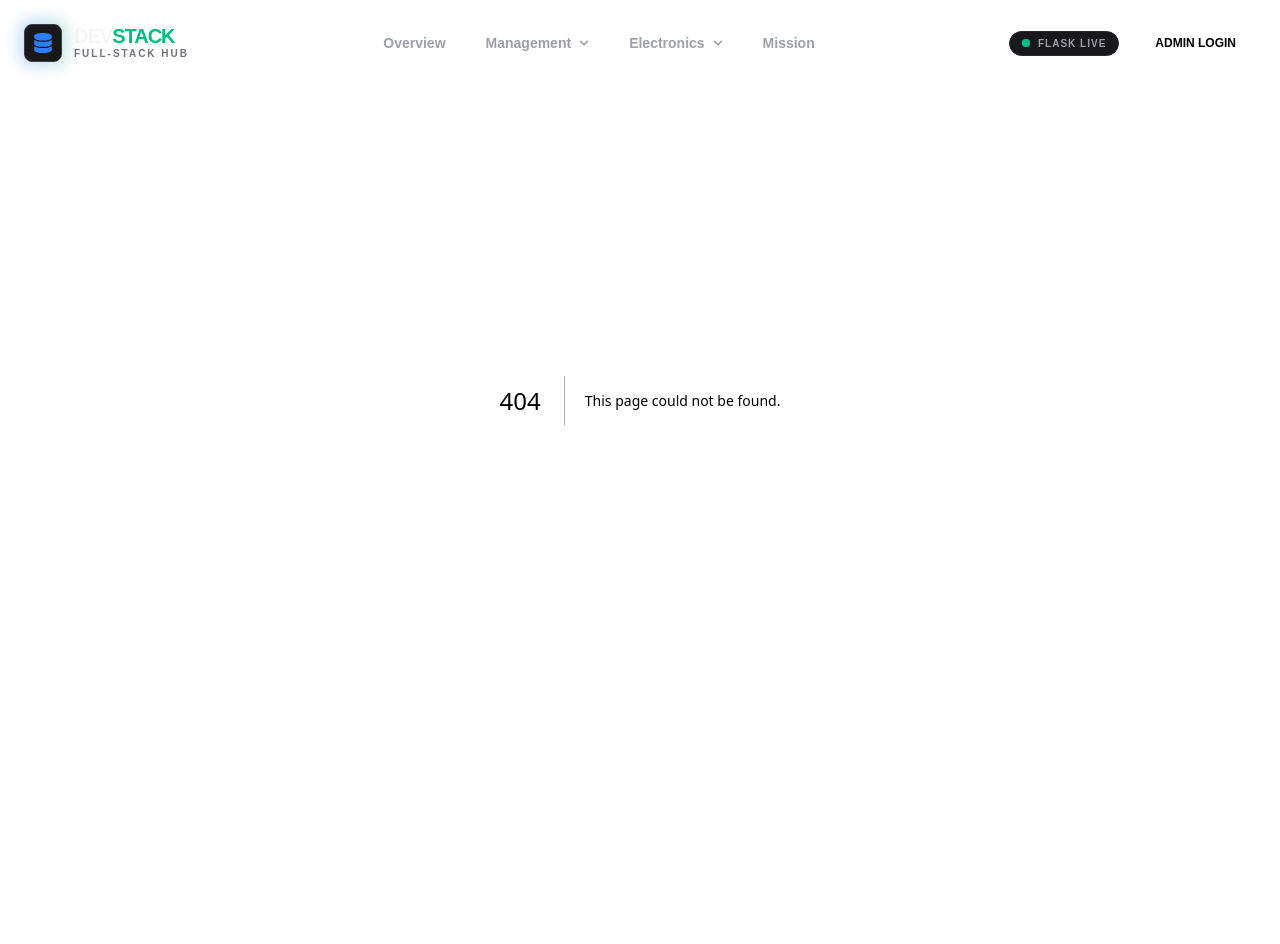
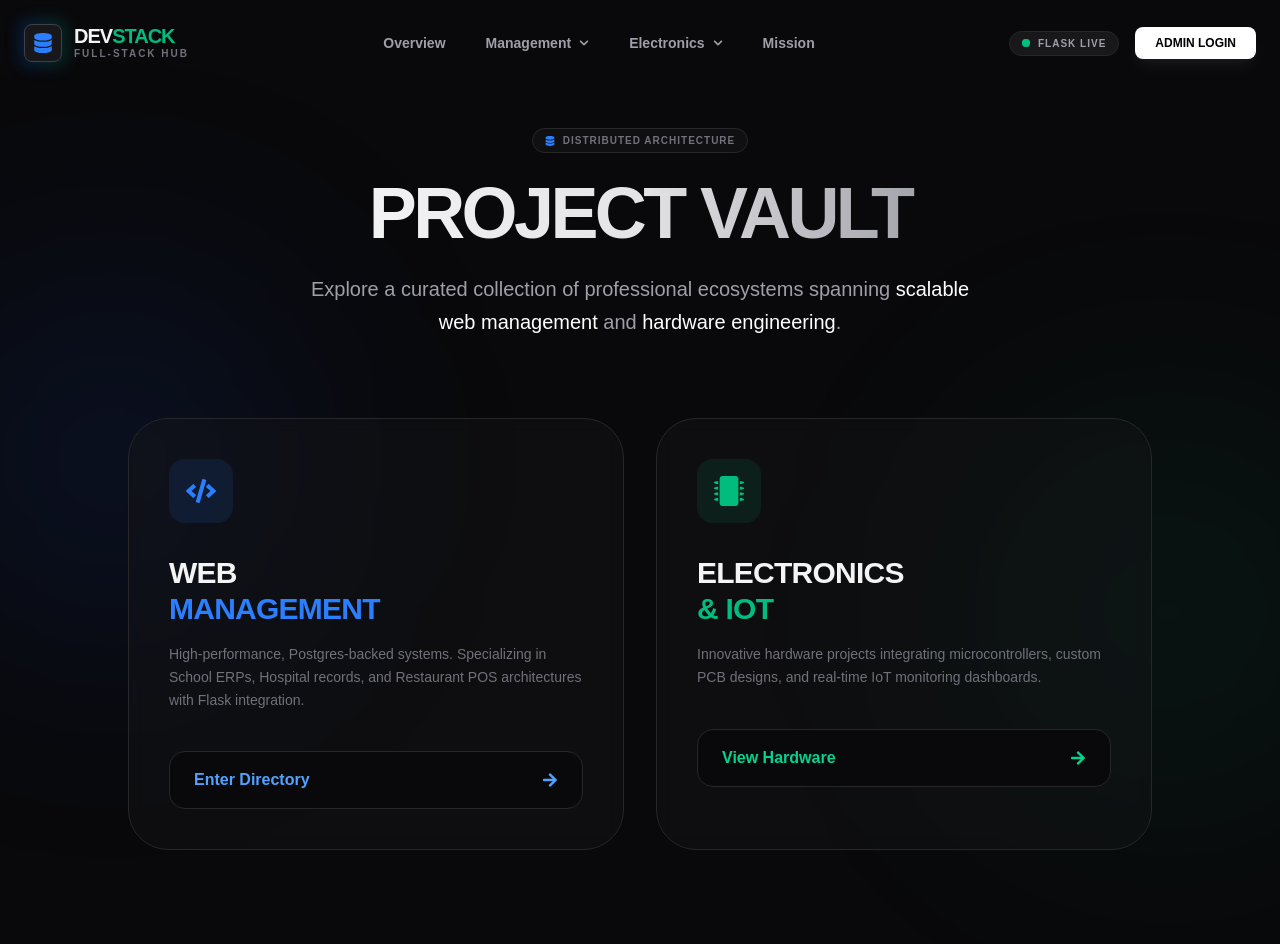
Before and after one commit to JaswanthVB/dev-stack, a Next.js app: page /projects in a window 1280 px wide. Before the commit this address had no page. Shown: the top 944 px of the page. Before the commit the page ends 800 px from the top, so only its background shows below. Built offline with nearby package versions, Linux system fonts and the light colour scheme.

Commit message:
Added login feature

```diff
--- a/app/layout.tsx
+++ b/app/layout.tsx
@@ -19,6 +19,6 @@ export default function RootLayout({
   );
 }
 export const metadata = {
-  title: 'School Portal',
-  description: 'Welcome to the School Portal for managing students and staff efficiently.',
+  title: 'Dev-Stack Vault',
+  description: 'Welcome to the Dev-Stack Vault for managing development projects and resources efficiently.',
 };
--- a/app/page.tsx
+++ b/app/page.tsx
@@ -13,6 +13,7 @@ import {
   FaEnvelope,
   FaCodeBranch
 } from 'react-icons/fa';
+
 
 export default function Home() {
   return (
--- /dev/null
+++ b/app/projects/page.tsx
@@ -0,0 +1,93 @@
+'use client';
+
+import Link from 'next/link';
+import { FaArrowRight, FaCode, FaMicrochip, FaDatabase, FaBolt } from 'react-icons/fa';
+
+export default function ProjectsPage() {
+  return (
+    <main className="min-h-screen bg-zinc-950 text-zinc-100 pt-32 pb-20 px-6 relative overflow-hidden">
+
+      {/* Subtle Background Glows */}
+      <div className="absolute top-1/4 -left-20 w-96 h-96 bg-blue-600/10 rounded-full blur-[120px] pointer-events-none" />
+      <div className="absolute bottom-1/4 -right-20 w-96 h-96 bg-emerald-600/10 rounded-full blur-[120px] pointer-events-none" />
+
+      <div className="max-w-5xl mx-auto relative z-10">
+
+        {/* Header Section */}
+        <header className="mb-20 text-center">
+          <div className="inline-flex items-center gap-2 px-3 py-1 rounded-full border border-zinc-800 bg-zinc-900/50 text-zinc-500 text-[10px] font-bold tracking-widest uppercase mb-6">
+            <FaDatabase className="text-blue-500" /> Distributed Architecture
+          </div>
+          <h1 className="text-5xl md:text-7xl font-black tracking-tighter mb-6 bg-gradient-to-r from-white via-zinc-200 to-zinc-500 bg-clip-text text-transparent uppercase">
+            Project Vault
+          </h1>
+          <p className="text-zinc-400 text-lg md:text-xl max-w-2xl mx-auto leading-relaxed">
+            Explore a curated collection of professional ecosystems spanning
+            <span className="text-white"> scalable web management</span> and
+            <span className="text-white"> hardware engineering</span>.
+          </p>
+        </header>
+
+        {/* Categories Grid */}
+        <section className="grid grid-cols-1 md:grid-cols-2 gap-8">
+
+          {/* Web Management Card */}
+          <div className="group relative p-10 rounded-[2.5rem] bg-zinc-900/40 border border-zinc-800 hover:border-blue-500/50 transition-all duration-500 backdrop-blur-sm">
+            <div className="mb-8 w-16 h-16 rounded-2xl bg-blue-500/10 flex items-center justify-center text-blue-500 group-hover:scale-110 transition-transform">
+              <FaCode size={30} />
+            </div>
+            <h2 className="text-3xl font-black mb-4 uppercase tracking-tight">
+              Web <br /> <span className="text-blue-500">Management</span>
+            </h2>
+            <p className="text-zinc-500 leading-relaxed mb-10 text-sm">
+              High-performance, Postgres-backed systems. Specializing in School ERPs,
+              Hospital records, and Restaurant POS architectures with Flask integration.
+            </p>
+            <Link
+              href="/management"
+              className="flex items-center justify-between group/btn w-full px-6 py-4 bg-zinc-950 border border-zinc-800 rounded-2xl text-blue-400 font-bold hover:bg-blue-500 hover:text-white transition-all"
+            >
+              Enter Directory
+              <FaArrowRight className="group-hover/btn:translate-x-2 transition-transform" />
+            </Link>
+          </div>
+
+          {/* Electronics & IoT Card */}
+          <div className="group relative p-10 rounded-[2.5rem] bg-zinc-900/40 border border-zinc-800 hover:border-emerald-500/50 transition-all duration-500 backdrop-blur-sm">
+            <div className="mb-8 w-16 h-16 rounded-2xl bg-emerald-500/10 flex items-center justify-center text-emerald-500 group-hover:scale-110 transition-transform">
+              <FaMicrochip size={30} />
+            </div>
+            <h2 className="text-3xl font-black mb-4 uppercase tracking-tight">
+              Electronics <br /> <span className="text-emerald-500">& IoT</span>
+            </h2>
+            <p className="text-zinc-500 leading-relaxed mb-10 text-sm">
+              Innovative hardware projects integrating microcontrollers, custom PCB designs,
+              and real-time IoT monitoring dashboards.
+            </p>
+            <Link
+              href="/projects/embedded"
+              className="flex items-center justify-between group/btn w-full px-6 py-4 bg-zinc-950 border border-zinc-800 rounded-2xl text-emerald-400 font-bold hover:bg-emerald-500 hover:text-white transition-all"
+            >
+              View Hardware
+              <FaArrowRight className="group-hover/btn:translate-x-2 transition-transform" />
+            </Link>
+          </div>
+
+        </section>
+
+        {/* Footer Note */}
+        <section className="mt-24 text-center">
+          <div className="flex items-center justify-center gap-4 mb-4">
+             <div className="h-[1px] w-12 bg-zinc-800" />
+             <FaBolt className="text-zinc-700" size={14} />
+             <div className="h-[1px] w-12 bg-zinc-800" />
+          </div>
+          <p className="text-zinc-600 text-[10px] font-bold tracking-[0.4em] uppercase">
+            © 2026 Developer Command Center
+          </p>
+        </section>
+
+      </div>
+    </main>
+  );
+}
```
Also changed, not shown: app/tech/iot/page.tsx (added).
